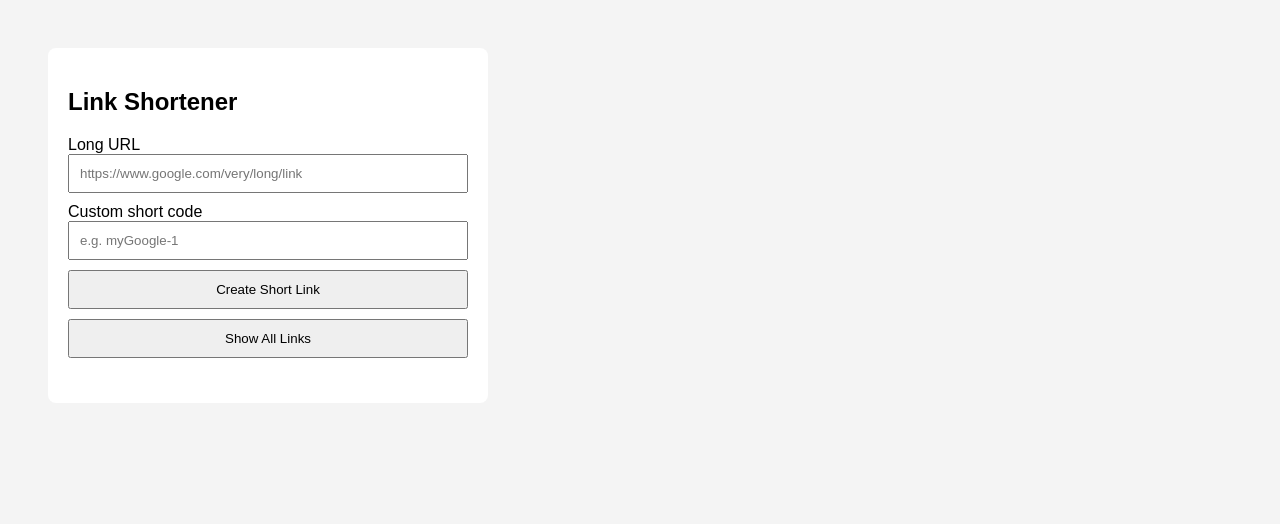
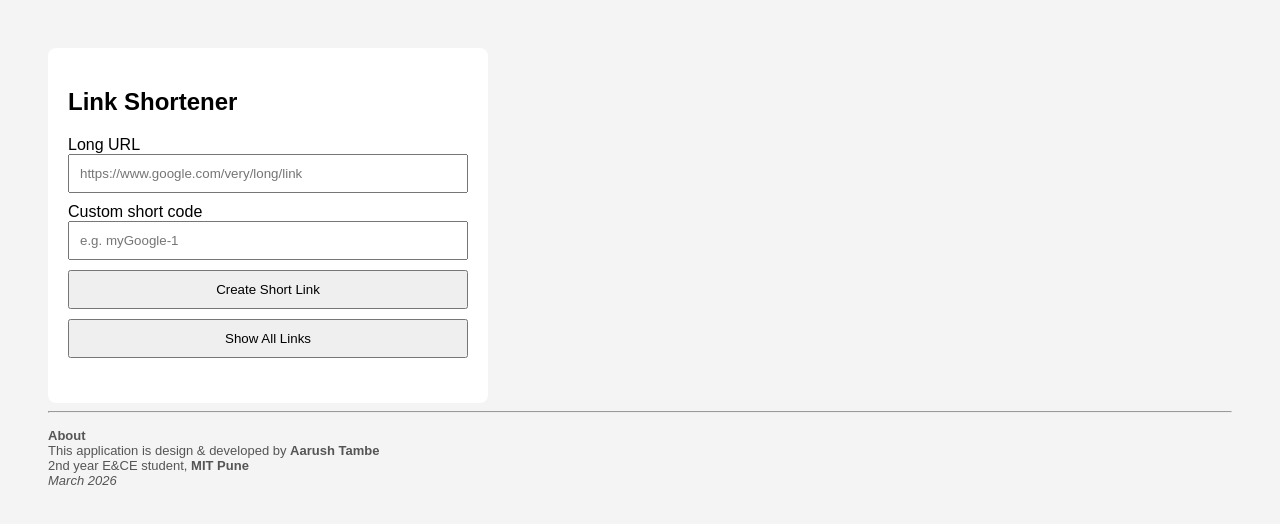
Before and after one commit to AarushTambe/link-shortener-backend, a browser extension: page public/linkshortnerfrontend.html in a window 1280 px wide. Drawn offline with Linux system fonts and the light colour scheme.

Commit message:
Added About info

```diff
--- a/public/linkshortnerfrontend.html
+++ b/public/linkshortnerfrontend.html
@@ -198,6 +198,11 @@
 
   <div id="result"></div>
 </div>
-
+<hr><div id="about" style="margin-top:15px; font-size:13px; color:#555;">
+  <strong>About</strong><br>
+  This application is design & developed by <strong>Aarush Tambe</strong><br>
+  2nd year E&amp;CE student, <strong>MIT Pune</strong><br>
+  <em>March 2026</em>
+</div>
 </body>
 </html>
```
